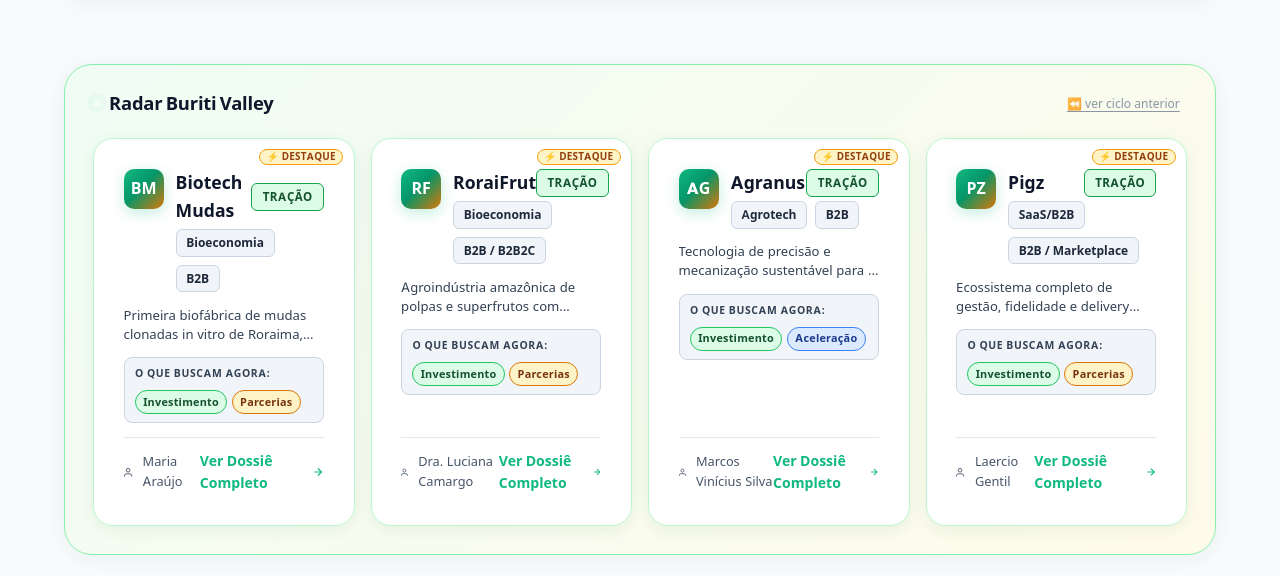
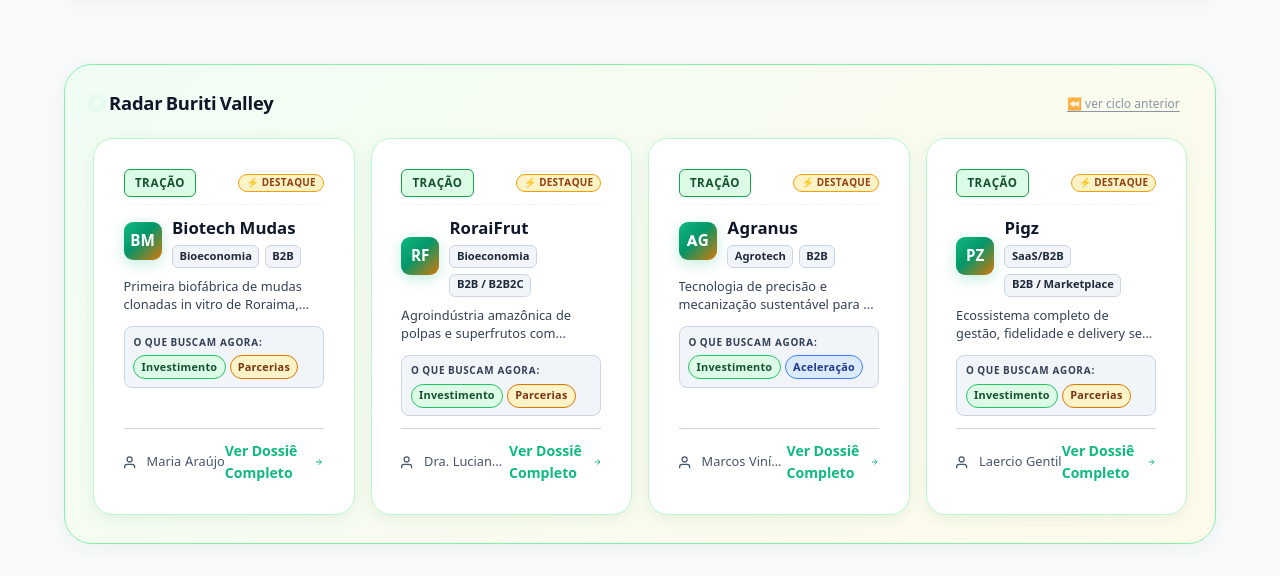
Before and after one commit to thpsystems/buriti-valley, a website: page index.html in a window 1280 px wide. Shown: the part 1060-1636 px from the top of the page. Drawn offline with Linux system fonts and the light colour scheme.

Commit message:
fix(radar): isolate stage badge and spotlight badge in dedicated topbar, fix text overlapping and truncation

```diff
--- a/css/custom.css
+++ b/css/custom.css
@@ -1492,45 +1492,83 @@ h1, h2, h3, h4, h5, h6 {
   border-color: rgba(52, 211, 153, 0.3);
   background: rgba(20, 24, 30, 0.7);
   box-shadow: 0 4px 16px rgba(0, 0, 0, 0.2);
-  padding: 1.25rem;
+  padding: 1rem 1.15rem 1.15rem;
   border-radius: var(--radius-md);
+  position: relative;
+}
+
+/* Barra superior interna do card do radar para badges sem sobreposição */
+.radar-card-topbar {
+  display: flex;
+  align-items: center;
+  justify-content: space-between;
+  gap: 0.5rem;
+  margin-bottom: 0.65rem;
+  padding-bottom: 0.4rem;
+  border-bottom: 1px dashed rgba(255, 255, 255, 0.08);
+}
+
+[data-theme="light"] .radar-card-topbar {
+  border-bottom-color: rgba(0, 0, 0, 0.06);
 }
 
 .radar-card .card-header {
-  gap: 0.75rem;
-  margin-bottom: 0.85rem;
+  gap: 0.65rem;
+  margin-bottom: 0.65rem;
+  align-items: center;
 }
 
 .radar-card .card-logo {
-  width: 40px;
-  height: 40px;
-  font-size: 1rem;
-  border-radius: 10px;
+  width: 38px;
+  height: 38px;
+  font-size: 0.95rem;
+  border-radius: 9px;
+  flex-shrink: 0;
 }
 
 .radar-card .card-name {
-  font-size: 1.1rem;
+  font-size: 1.05rem;
+  margin-bottom: 0.2rem;
+  display: block;
+  white-space: nowrap;
+  overflow: hidden;
+  text-overflow: ellipsis;
+}
+
+.radar-card .card-meta-row {
+  display: flex;
+  gap: 0.35rem;
+  flex-wrap: wrap;
+}
+
+.radar-card .card-meta-row .badge-vertical {
+  font-size: 0.7rem;
+  padding: 0.1rem 0.4rem;
 }
 
 .radar-card .card-tagline {
-  font-size: 0.82rem;
-  line-height: 1.45;
-  margin-bottom: 0.85rem;
+  font-size: 0.8rem;
+  line-height: 1.4;
+  margin-bottom: 0.75rem;
+  min-height: 2.25rem;
   -webkit-line-clamp: 2;
   line-clamp: 2;
 }
 
 .radar-card .card-seeking-box {
-  padding: 0.5rem 0.65rem;
-  margin-bottom: 0.85rem;
+  padding: 0.45rem 0.55rem;
+  margin-bottom: 0.75rem;
+  background: rgba(0, 0, 0, 0.3);
 }
 
 .radar-card .card-seeking-label {
-  font-size: 0.65rem;
+  font-size: 0.62rem;
+  margin-bottom: 0.3rem;
 }
 
 .radar-card .card-seeking-badges {
-  gap: 0.3rem;
+  gap: 0.25rem;
+  flex-wrap: wrap;
 }
 
 .radar-card .badge-goal {
@@ -1539,8 +1577,16 @@ h1, h2, h3, h4, h5, h6 {
 }
 
 .radar-card .card-footer {
-  padding-top: 0.75rem;
-  font-size: 0.78rem;
+  padding-top: 0.65rem;
+  font-size: 0.75rem;
+  border-top: 1px solid var(--color-border);
+}
+
+.radar-card .card-founders-preview span {
+  max-width: 85px;
+  white-space: nowrap;
+  overflow: hidden;
+  text-overflow: ellipsis;
 }
 
 .radar-card::before {
@@ -1554,11 +1600,9 @@ h1, h2, h3, h4, h5, h6 {
   box-shadow: 0 4px 16px rgba(5, 104, 57, 0.08);
 }
 
-/* Badge Destaque discreto no canto sem sobrepor texto */
+/* Badge Destaque inline no topbar */
 .radar-card-badge {
-  position: absolute;
-  top: 0.65rem;
-  right: 0.65rem;
+  position: static;
   background: rgba(245, 158, 11, 0.12);
   border: 1px solid rgba(245, 158, 11, 0.3);
   color: #f59e0b;
@@ -1566,10 +1610,9 @@ h1, h2, h3, h4, h5, h6 {
   font-weight: 700;
   text-transform: uppercase;
   letter-spacing: 0.02em;
-  padding: 0.12rem 0.4rem;
+  padding: 0.12rem 0.45rem;
   border-radius: 99px;
-  line-height: 1;
-  pointer-events: none;
+  line-height: 1.2;
 }
 
 [data-theme="light"] .radar-card-badge {
--- a/js/main.js
+++ b/js/main.js
@@ -204,14 +204,17 @@ function renderRadar() {
 
     return `
       <a href="./startups/${item.slug}/" class="startup-card radar-card" aria-label="Ver detalhes da startup ${item.nome}">
-        <div class="radar-card-badge">⚡ ${t.radar_badge}</div>
         <div>
+          <div class="radar-card-topbar">
+            <span class="badge-stage ${stageClass}">${item.estagio}</span>
+            <span class="radar-card-badge">⚡ ${t.radar_badge}</span>
+          </div>
+
           <div class="card-header">
             <div class="card-logo">${initials}</div>
             <div class="card-title-group">
               <div class="card-name">
                 <span>${item.nome}</span>
-                <span class="badge-stage ${stageClass}">${item.estagio}</span>
               </div>
               <div class="card-meta-row">
                 <span class="badge-vertical">${item.vertical}</span>
```
